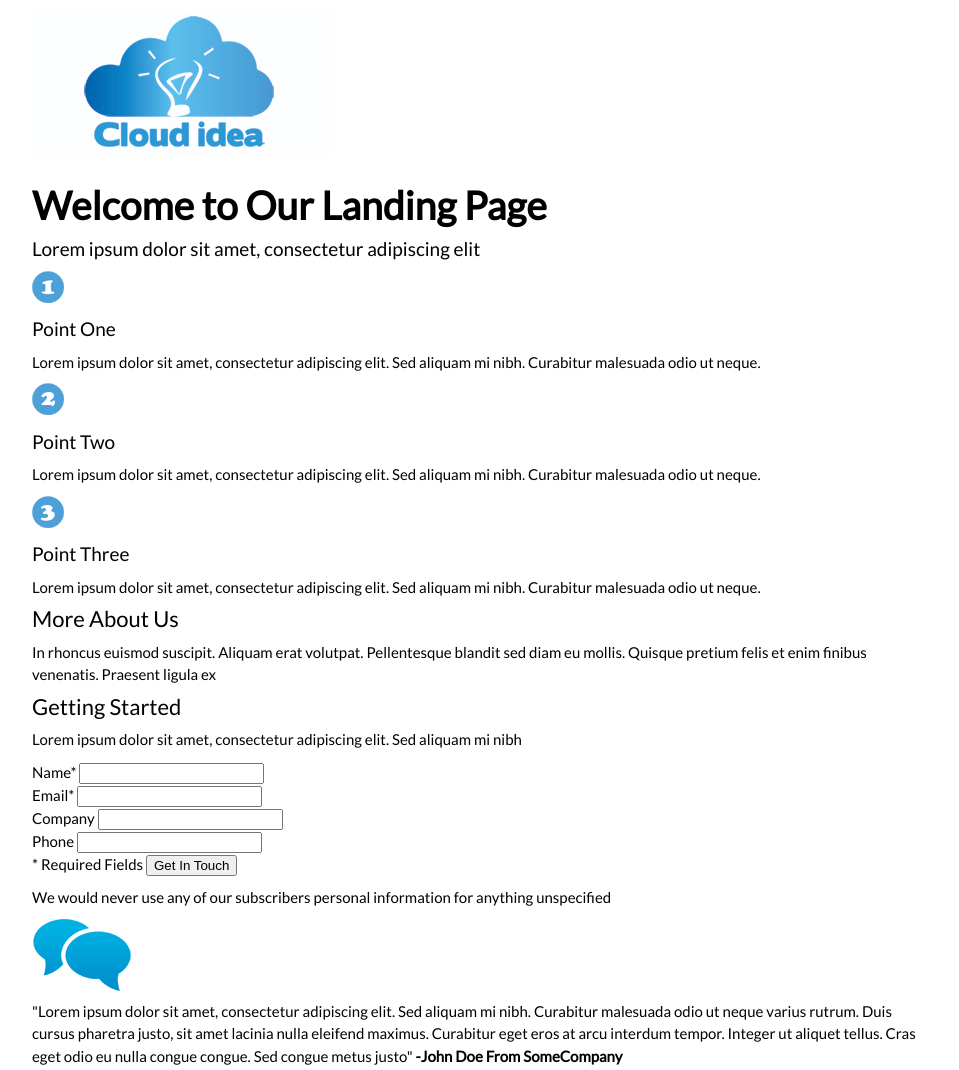
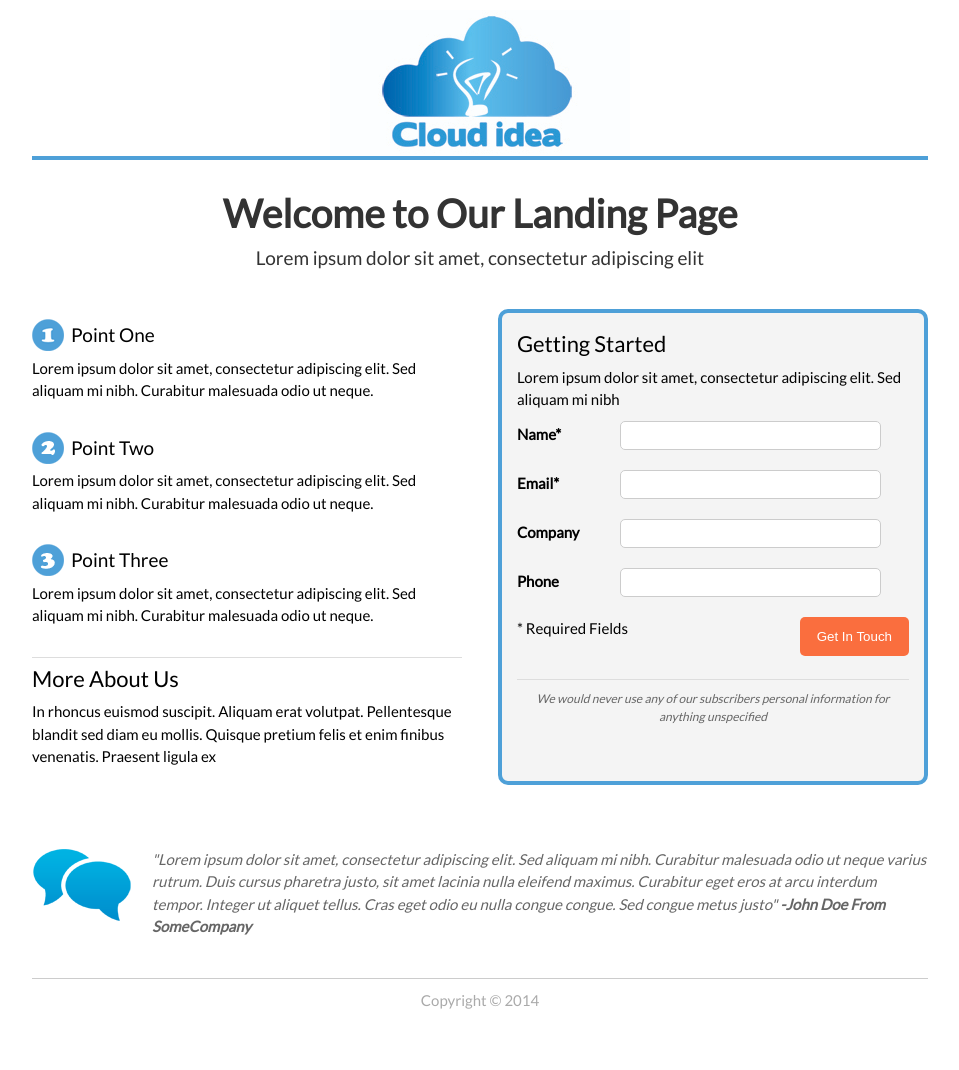
Before and after one commit to marquinhusgoncalves-zz/study, a plain HTML site: page projectsCSS/landing Page/index.html in a window 1280 px wide. Shown: the top 1070 px of the page, without its empty margins (160-1119 px from the left). After the commit the page ends 1031 px from the top, so only its background shows below. Drawn offline with Linux system fonts and the light colour scheme.

Commit message:
Course project CSS - Class6

```diff
--- a/projectsCSS/landing Page/css/style.css
+++ b/projectsCSS/landing Page/css/style.css
@@ -40,3 +40,125 @@ strong{
 .clearfix{
 	clear:both;
 }
+
+.content-header{
+	border-bottom:#ddd solid 1px;
+	margin-bottom:20px;
+	padding-bottom:10px;
+}
+
+.content-footer{
+	border-top:#ddd solid 1px;
+	margin-bottom:20px;
+	padding-bottom:10px;
+}
+
+header#main-header{
+	border-bottom:4px solid #4ea0d8;
+}
+
+#logo{
+	margin:auto;
+	display:block;
+}
+
+#main-text{
+	text-align:center;
+	color:#333;
+	padding:10px;
+	margin-bottom:20px;
+}
+
+#sub-1{
+	float:left;
+	width:48%;
+}
+
+#sub-2{
+	float:right;
+	width:48%;
+}
+
+.points li{
+	margin-bottom:30px;
+}
+
+.points img{
+	float:left;
+	margin-right:7px;
+}
+
+.points h4{
+	padding-top:5px;
+}
+
+#contact-form{
+	padding:10px 15px 15px 15px;
+	border:4px solid #4ea0d8;
+	border-radius:10px;
+	-webkit-border-radius:10px;
+	-moz-border-radius:10px;
+
+	overflow:auto;
+	background:#f4f4f4;
+}
+
+#contact-form div{
+	margin-bottom:20px;
+}
+
+#contact-form label{
+	display:inline-block;
+	width:100px;
+	font-weight:bold;
+}
+
+#contact-form input[type='text'],#contact-form input[type='email']{
+	border:#ccc 1px solid;
+	-webkit-border-radius:5px;
+	-moz-border-radius:5px;
+	border-radius:5px;
+	height:25px;
+	width:65%;
+}
+
+#contact-form input[type='submit']{
+	padding:12px 17px;
+	color:#fff;
+	background:#fa6e3e;
+	border:0;
+	-webkit-border-radius:5px;
+	-moz-border-radius:5px;
+	border-radius:5px;
+	float:right;
+	display:block;
+}
+
+#contact-form input[type='submit']:hover{
+	background:#d55427;
+	cursor:pointer;
+}
+
+#contact-form .content-footer p{
+	font-style:italic;
+	text-align:center;
+	color:#666;
+	font-size:80%;
+}
+
+#testimonial{
+	margin:40px 0;
+	font-style:italic;
+	color:#666;
+}
+
+#testimonial img{
+	float:left;
+	margin-right:20px;
+}
+
+footer#main-footer{
+	text-align:center;
+	border-top:#ccc solid 1px;
+	color:#aaa;
+}
```
